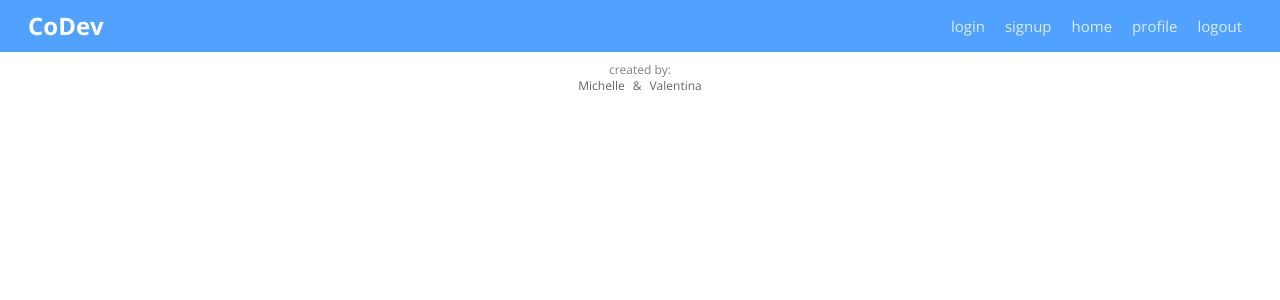
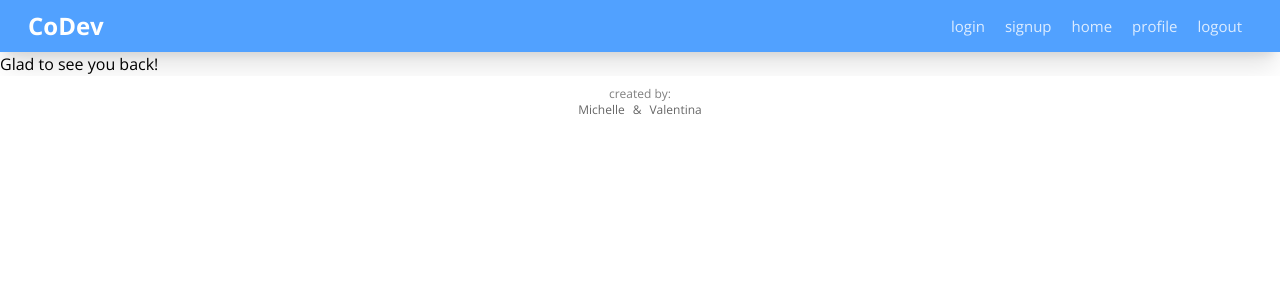
Before and after one commit to Val-gee/codev, a React (Create React App) app in the folder client/: page /login in a window 1280 px wide. Shown: the top 300 px of the page. Built offline with nearby package versions, Linux system fonts and the light colour scheme.

Commit message:
started html portion of login and connected page to app.js

```diff
--- a/client/src/App.js
+++ b/client/src/App.js
@@ -11,6 +11,7 @@ import { BrowserRouter as Router, Routes, Route } from "react-router-dom";
 import Header from './components/header/Header';
 import Footer from "./components/footer/Footer";
 import Home from './pages/home/Home';
+import Login from './pages/login/login';
 import Signup from "./pages/signup/Signup";
 
 
@@ -48,7 +49,7 @@ function App() {
         {/* <div> */}
         <Routes>
           <Route path="/" element={<Home/>} />
-          <Route path='/login' />
+          <Route path='/login' element={<Login/>}/>
           <Route path='/signup' element={<Signup/>}/>
           <Route path='/profile' />
           <Route path='/profile/:id' />
--- a/client/src/pages/login/login.jsx
+++ b/client/src/pages/login/login.jsx
@@ -36,9 +36,11 @@ const Login = (props) => {
         <main>
             <div>
                 <div>
-
+                    <h4>Glad to see you back!</h4>
                 </div>
             </div>
         </main>
         )
-}
+};
+
+export default Login
```
